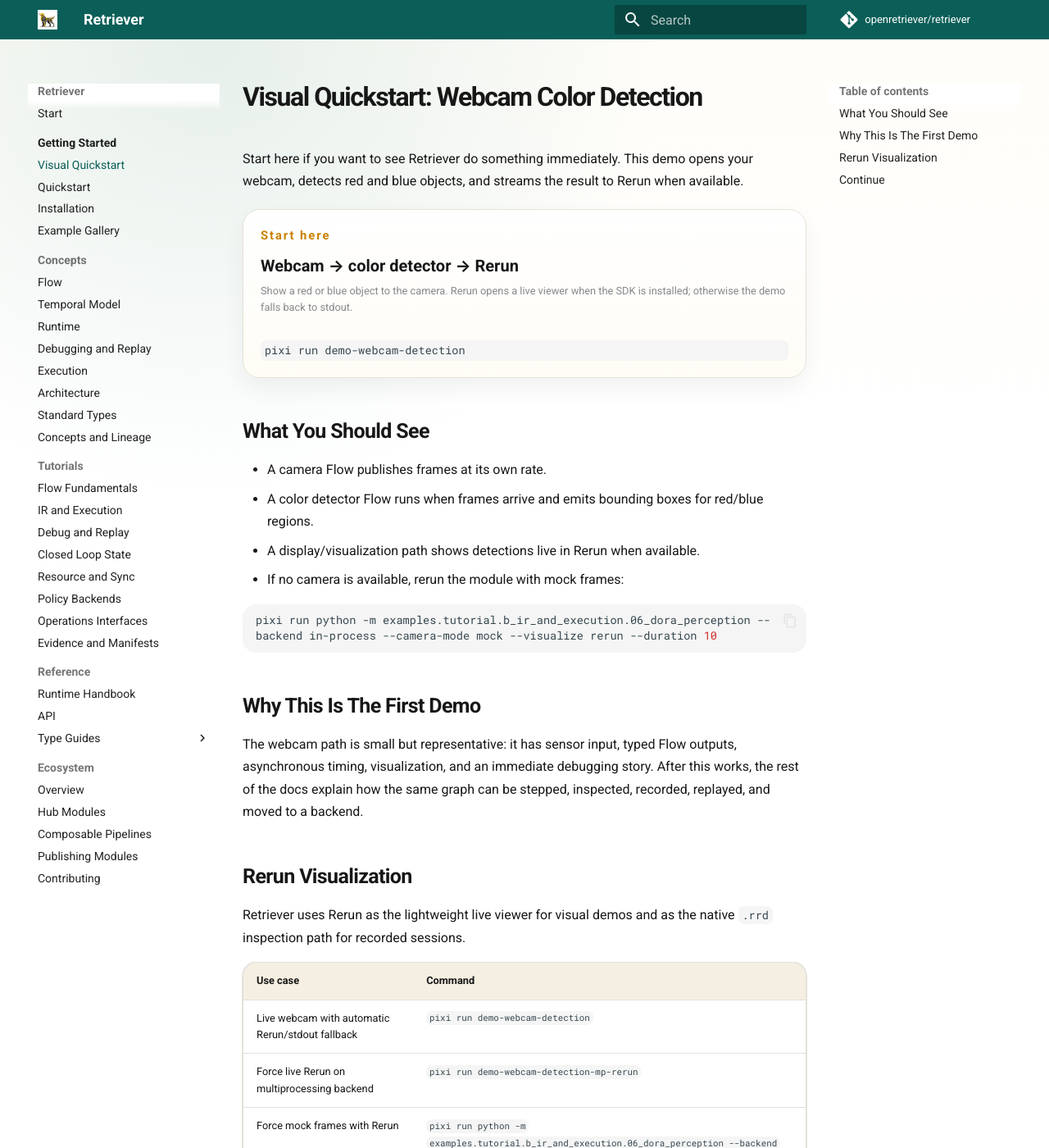
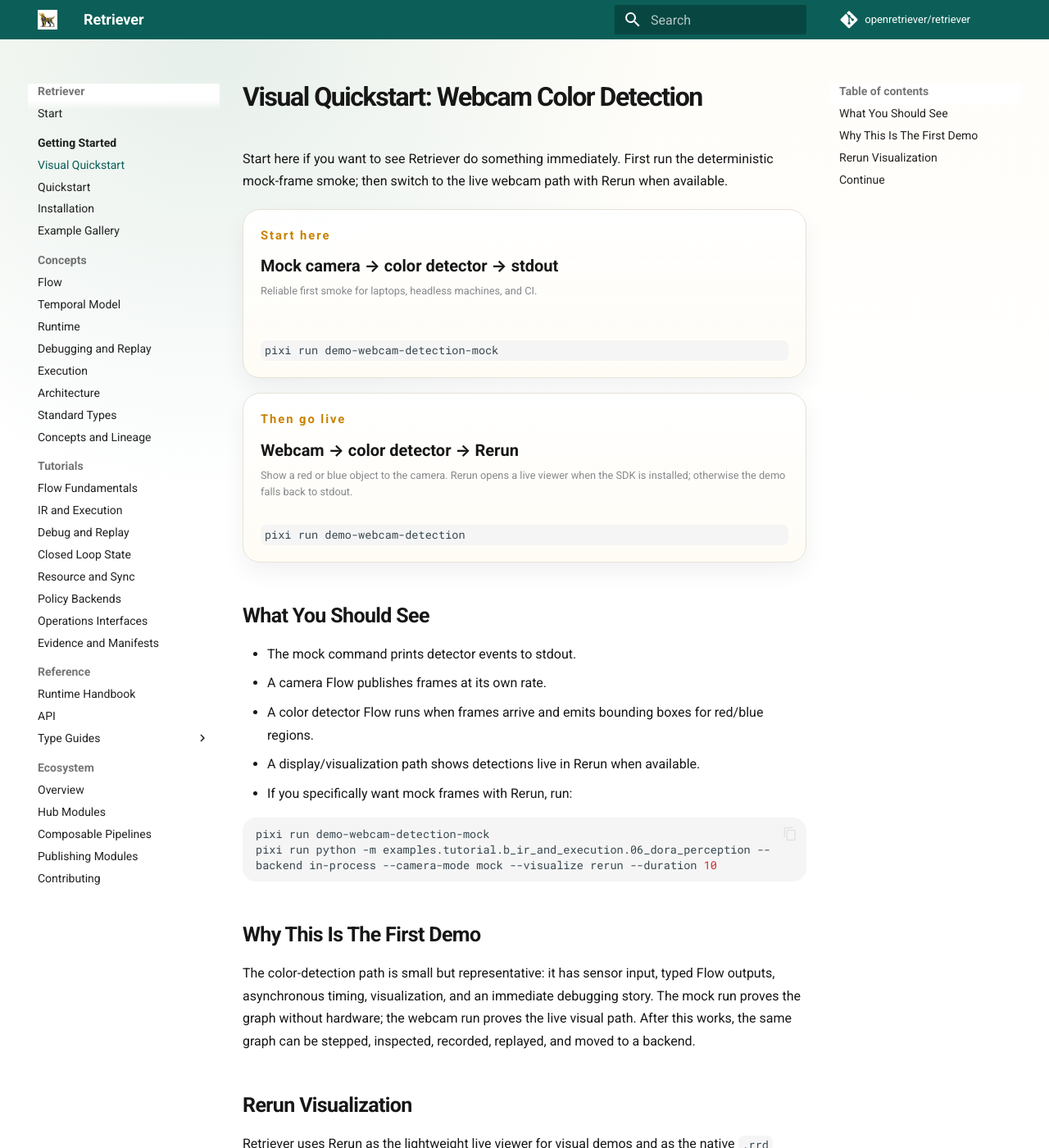
Before and after one commit to openretriever/retriever, an MkDocs documentation site: the page built from docs/getting_started/visual_quickstart.md, in a window 1280 px wide and 1400 px high. Shown: the whole window at 82% size. Built offline with MkDocs 1.6.1 and Material for MkDocs 9.7.7, drawn with Linux system fonts in a browser that asks for light colours; comment, search, counter and statistics services are not loaded; some of the changed text lies outside the part shown.

Commit message:
docs(onboarding): make legacy quickstarts mock-first

````diff
--- a/docs/getting_started/visual_quickstart.md
+++ b/docs/getting_started/visual_quickstart.md
@@ -4,26 +4,29 @@
 
 # Visual Quickstart: Webcam Color Detection
 
-Start here if you want to see Retriever do something immediately. This demo opens your webcam, detects red and blue objects, and streams the result to Rerun when available.
+Start here if you want to see Retriever do something immediately. First run the deterministic mock-frame smoke; then switch to the live webcam path with Rerun when available.
 
 <div class="rt-command-grid rt-command-grid-single">
-  <div class="rt-command-card"><span>Start here</span><strong>Webcam → color detector → Rerun</strong><small>Show a red or blue object to the camera. Rerun opens a live viewer when the SDK is installed; otherwise the demo falls back to stdout.</small><code>pixi run demo-webcam-detection</code></div>
+  <div class="rt-command-card"><span>Start here</span><strong>Mock camera → color detector → stdout</strong><small>Reliable first smoke for laptops, headless machines, and CI.</small><code>pixi run demo-webcam-detection-mock</code></div>
+  <div class="rt-command-card"><span>Then go live</span><strong>Webcam → color detector → Rerun</strong><small>Show a red or blue object to the camera. Rerun opens a live viewer when the SDK is installed; otherwise the demo falls back to stdout.</small><code>pixi run demo-webcam-detection</code></div>
 </div>
 
 ## What You Should See
 
+- The mock command prints detector events to stdout.
 - A camera Flow publishes frames at its own rate.
 - A color detector Flow runs when frames arrive and emits bounding boxes for red/blue regions.
 - A display/visualization path shows detections live in Rerun when available.
-- If no camera is available, rerun the module with mock frames:
+- If you specifically want mock frames with Rerun, run:
 
 ```bash
+pixi run demo-webcam-detection-mock
 pixi run python -m examples.tutorial.b_ir_and_execution.06_dora_perception --backend in-process --camera-mode mock --visualize rerun --duration 10
 ```
 
 ## Why This Is The First Demo
 
-The webcam path is small but representative: it has sensor input, typed Flow outputs, asynchronous timing, visualization, and an immediate debugging story. After this works, the rest of the docs explain how the same graph can be stepped, inspected, recorded, replayed, and moved to a backend.
+The color-detection path is small but representative: it has sensor input, typed Flow outputs, asynchronous timing, visualization, and an immediate debugging story. The mock run proves the graph without hardware; the webcam run proves the live visual path. After this works, the same graph can be stepped, inspected, recorded, replayed, and moved to a backend.
 
 ## Rerun Visualization
 
@@ -31,6 +34,7 @@
 
 | Use case | Command |
 | --- | --- |
+| Deterministic first smoke | `pixi run demo-webcam-detection-mock` |
 | Live webcam with automatic Rerun/stdout fallback | `pixi run demo-webcam-detection` |
 | Force live Rerun on multiprocessing backend | `pixi run demo-webcam-detection-mp-rerun` |
 | Force mock frames with Rerun | `pixi run python -m examples.tutorial.b_ir_and_execution.06_dora_perception --backend in-process --camera-mode mock --visualize rerun --duration 10` |
````
Also changed, not shown: docs/getting_started/install.md (+5 -2 lines), docs/quickstart.md (+3 -2 lines).
